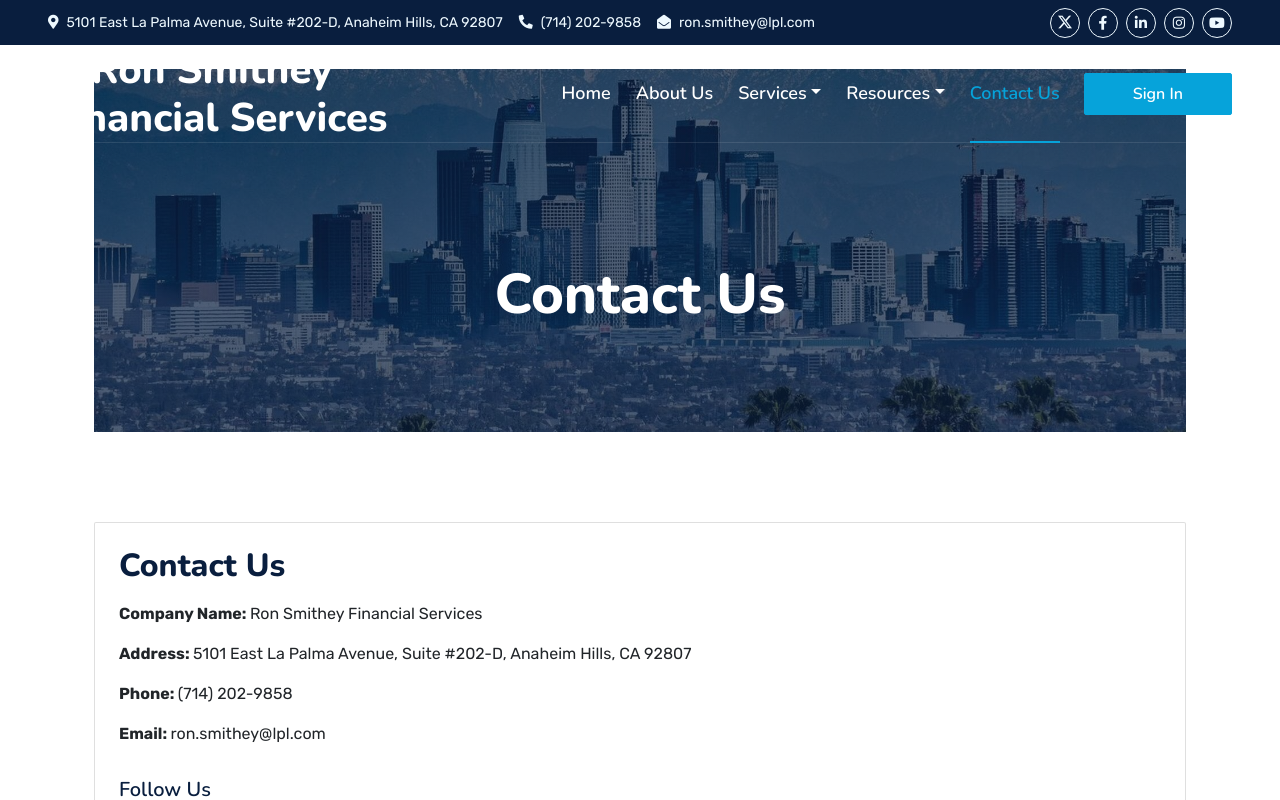
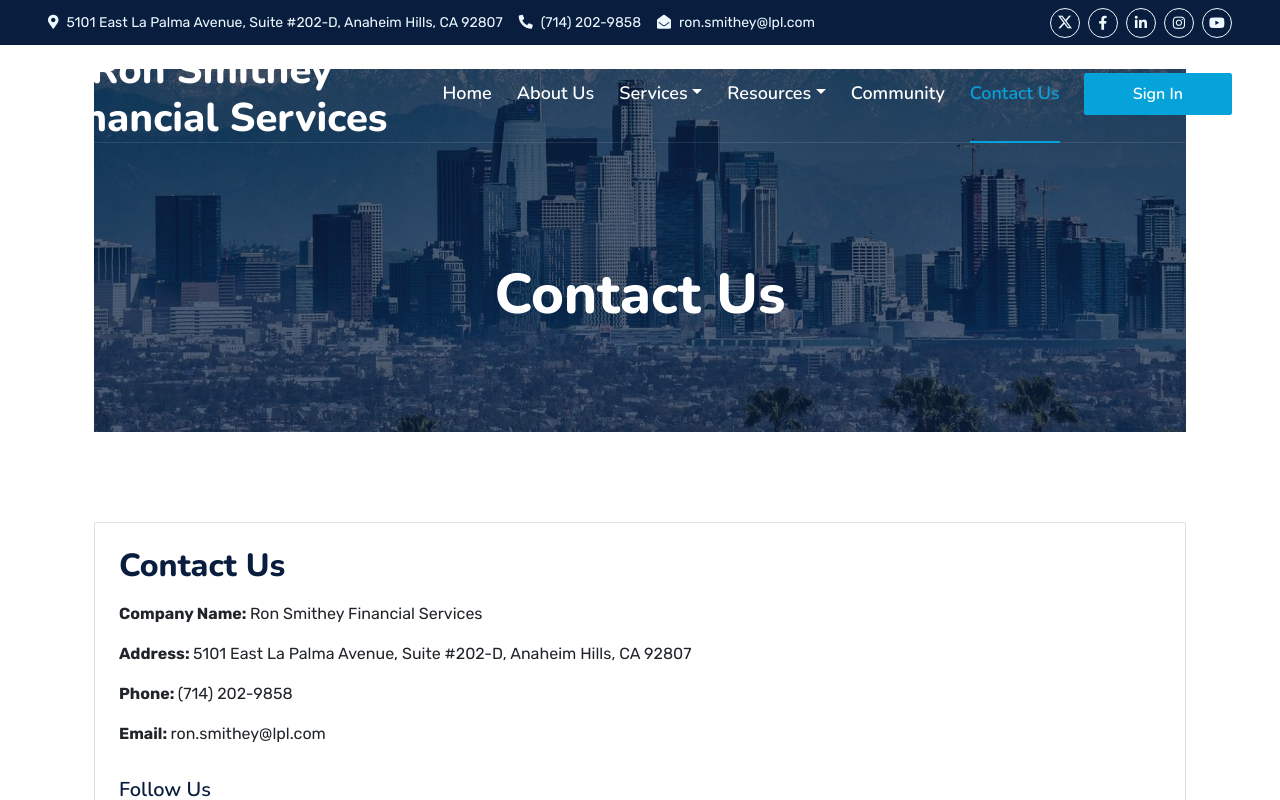
Before and after one commit to AidSucks/CSC131-Website, a Next.js app: page /contact in a window 1280 px wide. Shown: the top 800 px of the page. Built offline with nearby package versions, Linux system fonts and the light colour scheme.

Commit message:
Integrated community page with main website and added community to navbar

```diff
--- a/src/app/(home)/contact/page.tsx
+++ b/src/app/(home)/contact/page.tsx
@@ -1,8 +1,9 @@
 "use client";
+
+import PageTitle from "@/app/components/PageTitle";
 import React, { useState, ChangeEvent } from "react";
 import Head from "next/head";
 import { Instagram, Facebook, Youtube, Linkedin, TwitterX } from "react-bootstrap-icons";
-import PageTitle from "@/app/components/PageTitle";
 
 import businessInfo from "../../../../public/data/businessInfo.json";
 
--- a/src/app/components/Navbar.tsx
+++ b/src/app/components/Navbar.tsx
@@ -103,6 +103,10 @@
           </Dropdown>
 
           <NavItem>
+            <NavLink as={Link} href={"/community"} active={currentPath === "/community"}>Community</NavLink>
+          </NavItem>
+
+          <NavItem>
             <NavLink as={Link} href={"/contact"} active={currentPath === "/contact"}>Contact Us</NavLink>
           </NavItem>
 
```
